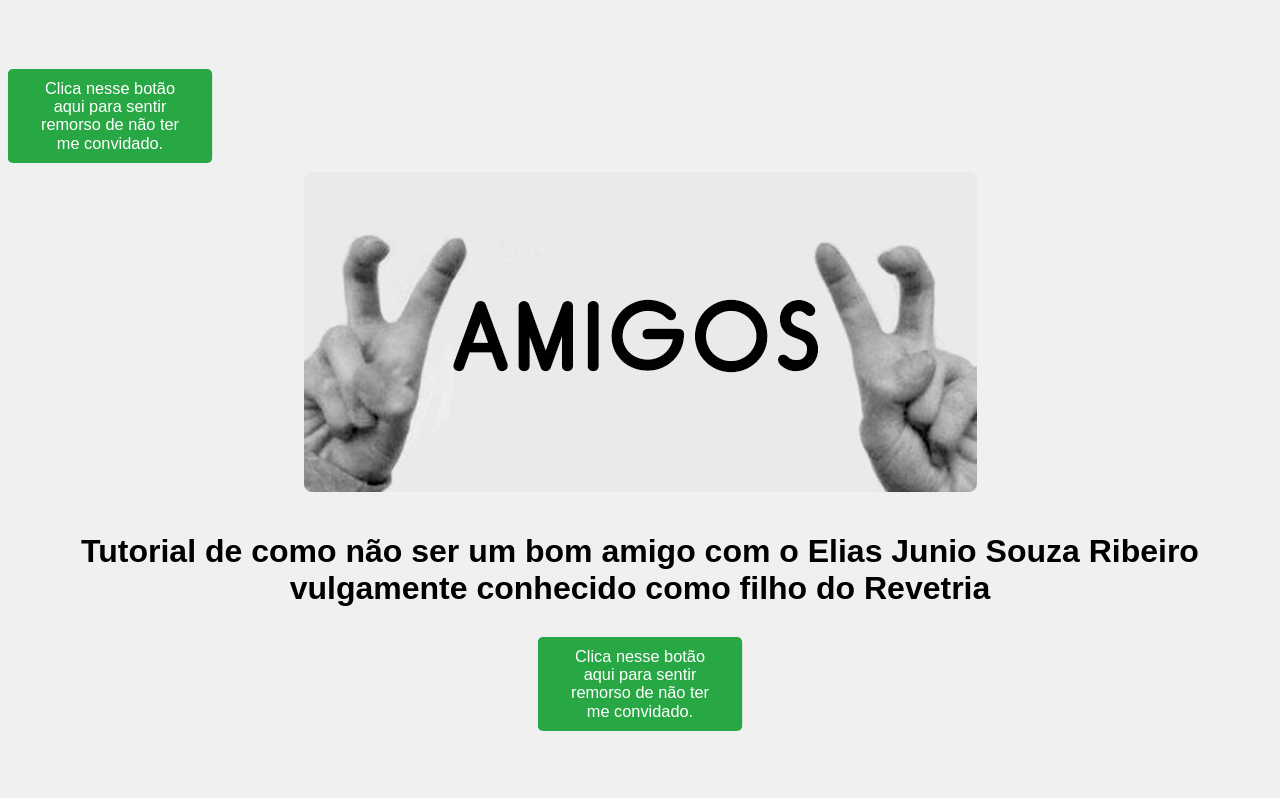
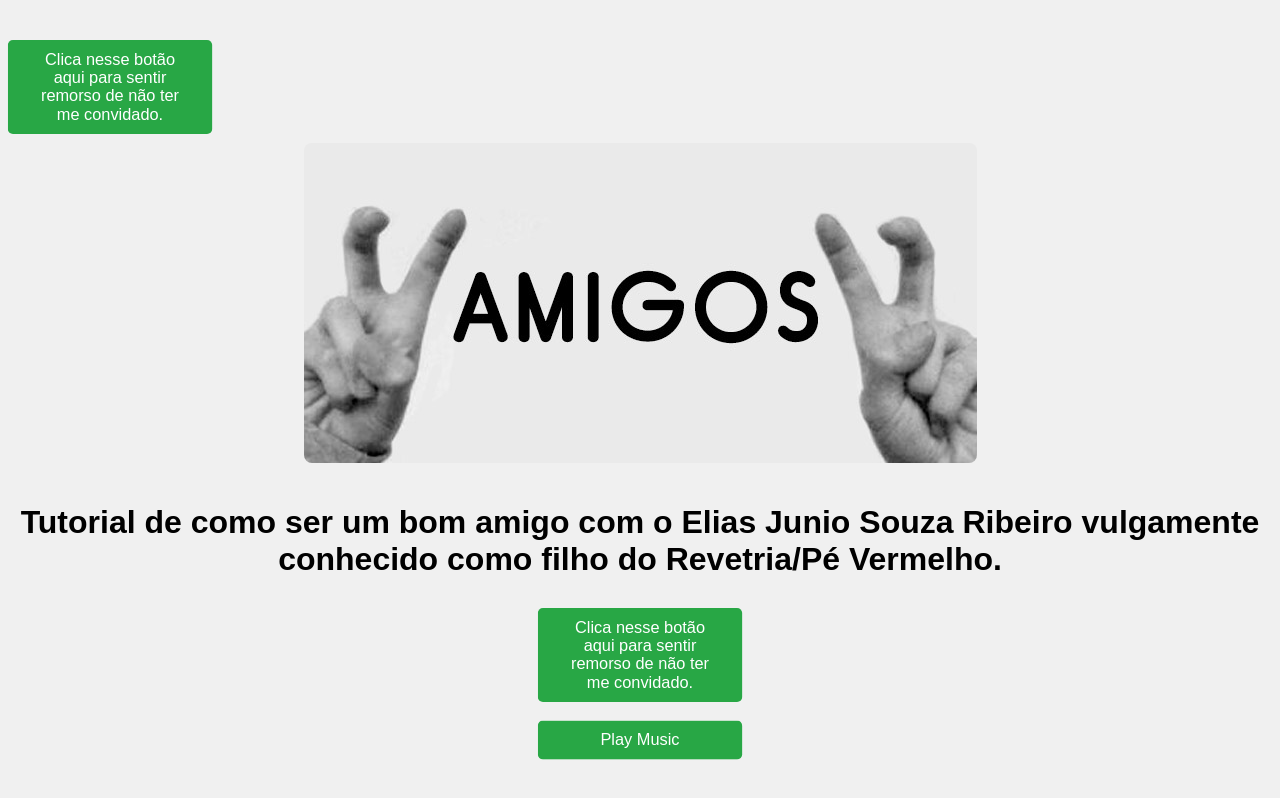
Before and after one commit to Lijunio/amigos, a React (Create React App) app: page / in a window 1280 px wide. Built offline with nearby package versions, Linux system fonts and the light colour scheme.

Commit message:
Fix play button positioning and visibility

```diff
--- a/src/components/Tutorial.js
+++ b/src/components/Tutorial.js
@@ -11,8 +11,9 @@ function Tutorial({ nextStep }) {
   return (
     <div className="container">
       <img src={`${process.env.PUBLIC_URL}/images/amizades.jpg`} alt="Imagem tutorial" className="tutorial-image" />
-      <h1>Tutorial de como não ser um bom amigo com o Elias Junio Souza Ribeiro vulgamente conhecido como filho do Revetria</h1>
-      <MusicPlayer onPlay={handlePlay} />
+      <h1>Tutorial de como ser um bom amigo com o Elias Junio Souza Ribeiro vulgamente conhecido como filho do Revetria/Pé Vermelho.</h1>
+      <MusicPlayer isPlaying={isPlaying} />
+      {!isPlaying && <button className="button-play" onClick={handlePlay}>Play Music</button>}
       {isPlaying && <button className="button" onClick={nextStep}>Próximo</button>}
     </div>
   );
```
